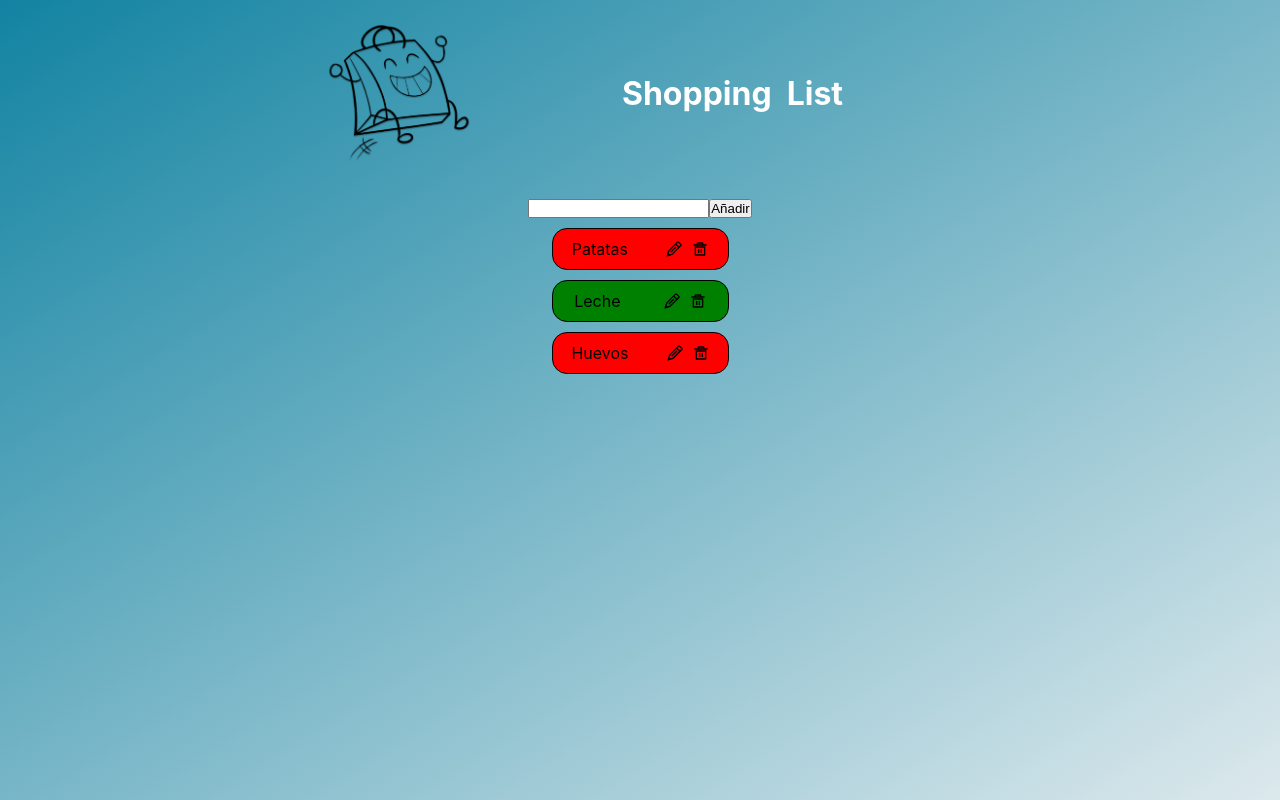
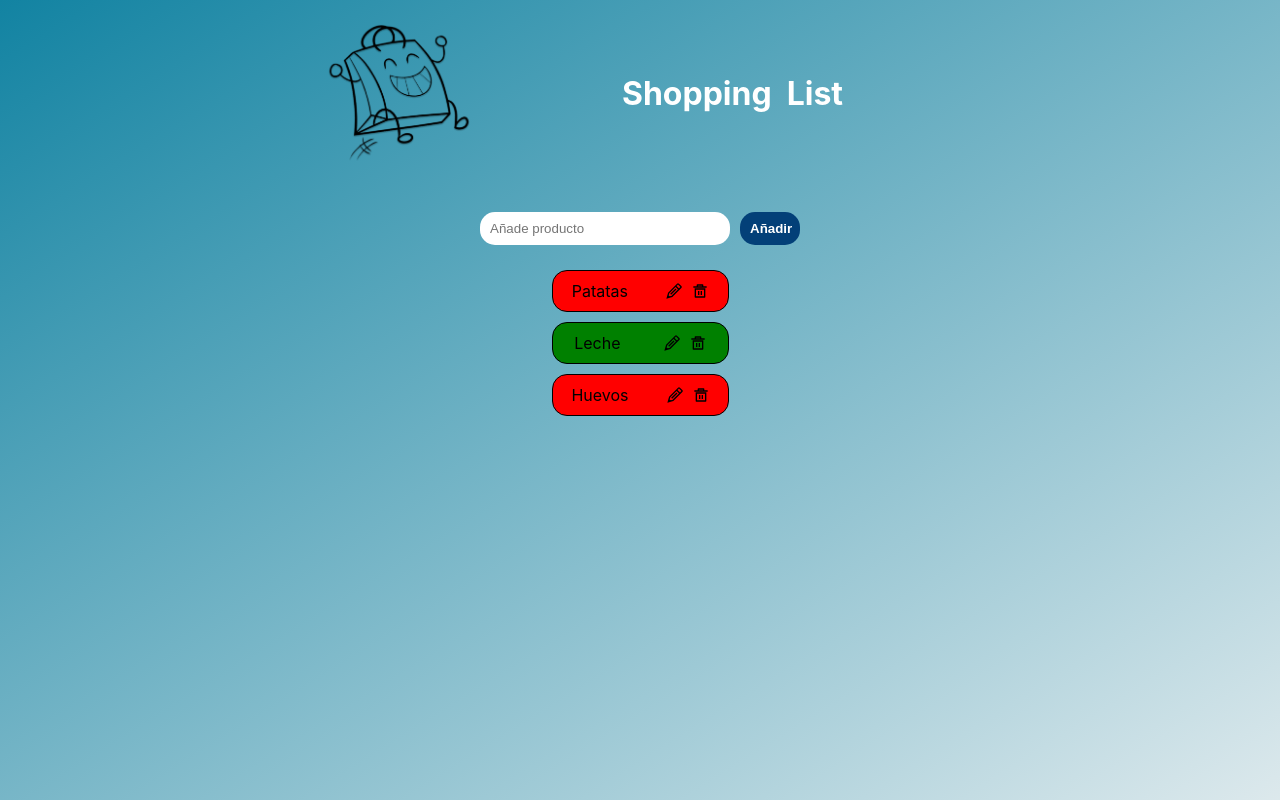
Before and after one commit to GustavoArdaya/shopping_list, a React (Create React App) app: page / in a window 1280 px wide. Built offline with nearby package versions, Linux system fonts and the light colour scheme.

Commit message:
create styles input

```diff
--- a/src/Componentes/Navbar/Navbar.jsx
+++ b/src/Componentes/Navbar/Navbar.jsx
@@ -4,10 +4,14 @@ import styles from './navbar.module.css';
 export default function Navbar() {
   return (
     <div className={styles.navContainer}>
-      <img className={styles.navImage} src={require('./img/logo.png')} />
+      <img
+        className={styles.navImage}
+        alt='logo'
+        src={require('./img/logo.png')}
+      />
       <div className={styles.textNavbar}>
-      <h1>Shopping </h1>
-      <h1>List</h1>
+        <h1>Shopping </h1>
+        <h1>List</h1>
       </div>
     </div>
   );
--- a/src/Componentes/ProductForm/ProductForm.jsx
+++ b/src/Componentes/ProductForm/ProductForm.jsx
@@ -1,4 +1,5 @@
 import React, { useState } from 'react';
+import styles from './productForm.module.css';
 
 export default function ProductForm({ addItem }) {
   const [input, setInput] = useState('');
@@ -13,13 +14,19 @@ export default function ProductForm({ addItem }) {
   };
   return (
     <div>
+      <div className={styles.inputContainer}>
         <input
+          className={styles.input}
           value={input}
           type='text'
           onChange={(e) => handlerChange(e.target.value)}
+          placeholder='Añade producto'
         ></input>
-      <button onClick={() => handlerAdd()}>Añadir</button>
+        <button className={styles.addButton} onClick={() => handlerAdd()}>
+          Añadir
+        </button>
         {/* <button>Editar</button> */}
+      </div>
     </div>
   );
 }
--- /dev/null
+++ b/src/Componentes/ProductForm/productForm.module.css
@@ -0,0 +1,23 @@
+.input {
+  width: 230px;
+  height: 33px;
+  border-radius: 15px;
+  border: none;
+  padding: 0 10px;
+}
+.addButton {
+  background-color: #034078;
+  color: white;
+  border: none;
+  padding: 0 10px;
+  width: 60px;
+  height: 33px;
+  border-radius: 15px;
+  font-weight: bold;
+}
+.inputContainer {
+  display: flex;
+  justify-content: space-around;
+  gap: 10px;
+  padding: 15px 0;
+}
```
Lines whose indentation alone changed are shown as unchanged.
